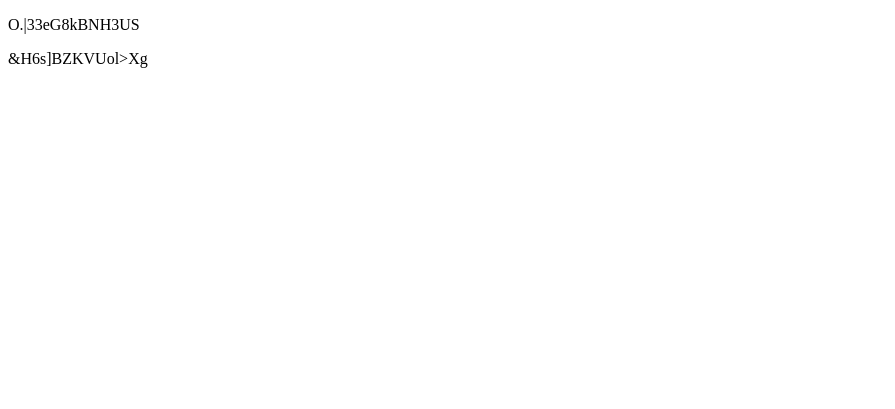
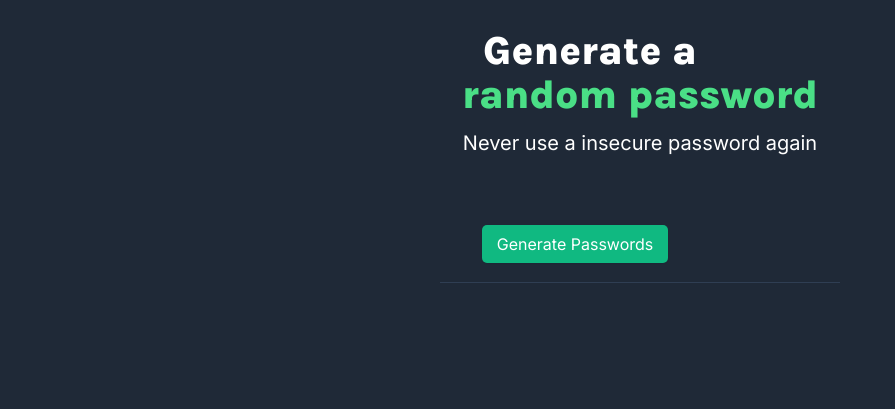
Before and after one commit to Epiq122/password-generator, a plain HTML site: page index.html in a window 1280 px wide. Shown: the whole page, without its empty margins (0-895 px from the left). Drawn offline with Linux system fonts and the light colour scheme.

Commit message:
finished with some basic css and all functionality working!

```diff
--- a/index.html
+++ b/index.html
@@ -4,12 +4,38 @@
     <meta charset="UTF-8" />
     <meta http-equiv="X-UA-Compatible" content="IE=edge" />
     <meta name="viewport" content="width=device-width, initial-scale=1.0" />
+    <link rel="preconnect" href="https://fonts.googleapis.com" />
+    <link rel="preconnect" href="https://fonts.gstatic.com" crossorigin />
+    <link
+      href="https://fonts.googleapis.com/css2?family=Karla:wght@400;500;700;800&display=swap"
+      rel="stylesheet"
+    />
+    <link rel="preconnect" href="https://fonts.googleapis.com" />
+    <link rel="preconnect" href="https://fonts.gstatic.com" crossorigin />
+    <link
+      href="https://fonts.googleapis.com/css2?family=Inter:wght@400;500&display=swap"
+      rel="stylesheet"
+    />
     <link rel="stylesheet" href="styles.css" />
     <title>Random Password Generator</title>
   </head>
   <body>
-    <p id="show-password"></p>
-    <p id="show-password2"></p>
+    <header>
+      <h1>Generate a <span></span></h1>
+      <h2>random password</h2>
+
+      <p class="info">Never use a insecure password again</p>
+    </header>
+    <button id="generate-btn" onclick="randomPassword()">
+      Generate Passwords
+    </button>
+    <div class="span">
+      <span class="break"></span>
+    </div>
+    <div class="password-gen">
+      <p id="show-password" class="show-p1"></p>
+      <p id="show-password2" class="show-p2"></p>
+    </div>
 
     <script src="script.js"></script>
   </body>
--- a/script.js
+++ b/script.js
@@ -1,6 +1,7 @@
 const showPasswordEl = document.querySelector('#show-password');
 const showPasswordEl2 = document.querySelector('#show-password2');
-
+const passwordBtn = document.querySelector('#generate-btn');
+console.log(passwordBtn);
 const characters = [
   'A',
   'B',
@@ -97,13 +98,16 @@ const characters = [
 
 function randomPassword() {
   let password = '';
-  for (let i = 0; i < 15; i++) {
+  let password2 = '';
+  for (let i = 0; i < 15; i += 1) {
     const randomNumber = Math.floor(Math.random() * characters.length);
+    const randomNumber2 = Math.floor(Math.random() * characters.length);
+
     const randomChar = characters[randomNumber];
+    const randomChar2 = characters[randomNumber2];
     password += randomChar;
+    password2 += randomChar2;
+    showPasswordEl.textContent = password;
+    showPasswordEl2.textContent = password2;
   }
-  return password;
 }
-
-showPasswordEl.textContent = randomPassword();
-showPasswordEl2.textContent = randomPassword();
--- a/styles.css
+++ b/styles.css
@@ -0,0 +1,84 @@
+body {
+  background: #1f2937;
+  margin: 0;
+  text-align: center;
+  font-family: 'Karla', sans-serif;
+}
+
+span {
+  padding-left: 100px;
+}
+p {
+  font-family: 'Inter', sans-serif;
+}
+h2 {
+  font-size: 40px;
+  margin-top: -30px;
+
+  color: #4adf86;
+  font-weight: 800;
+}
+h1 {
+  font-size: 40px;
+  color: #ffffff;
+  font-weight: 800;
+}
+
+.info {
+  font-family: inter;
+  color: white;
+  margin-top: -30px;
+
+  padding-top: 10px;
+  font-size: 20px;
+}
+
+button {
+  font-size: 16px;
+  font-family: 'Inter', sans-serif;
+  padding: 9px 15px;
+  border-radius: 5px;
+  border: none;
+  color: #ffffff;
+  box-shadow: 0px 1px 2px rgba(0, 0, 0, 0.05);
+  background: #10b981;
+  margin-top: 50px;
+  margin-left: -130px;
+}
+
+.break {
+  border-bottom: 1px solid #2f3e53;
+  padding-left: 400px;
+}
+
+.show-p1 {
+  font-family: 'Inter', sans-serif;
+
+  color: #55f991;
+  font-weight: 500;
+  border-radius: 6px;
+  padding-right: 10px;
+  display: inline-block;
+  text-align: center;
+  padding-top: 10px;
+  margin: 35px auto;
+
+  width: 200px;
+  height: 40px;
+  border-radius: 6px;
+}
+.show-p2 {
+  font-family: 'Inter', sans-serif;
+
+  color: #55f991;
+  font-weight: 500;
+  border-radius: 6px;
+  padding-right: 10px;
+  display: inline-block;
+  text-align: center;
+  padding-top: 10px;
+  margin-left: 10px;
+  width: 200px;
+  height: 40px;
+  border-radius: 6px;
+}
```
